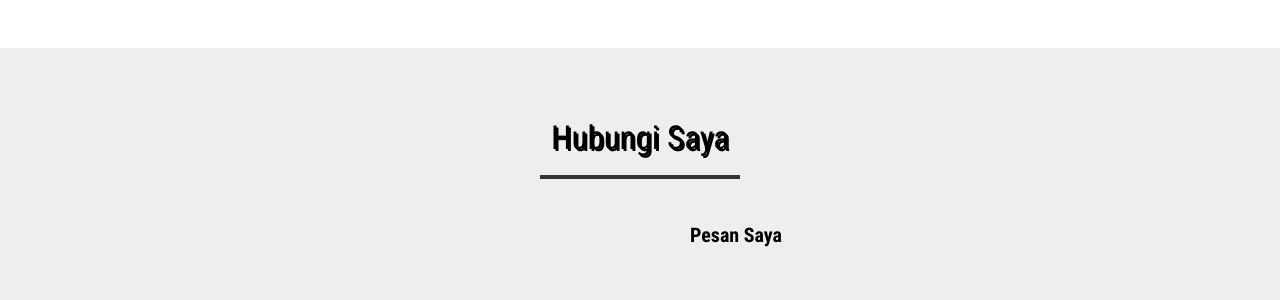
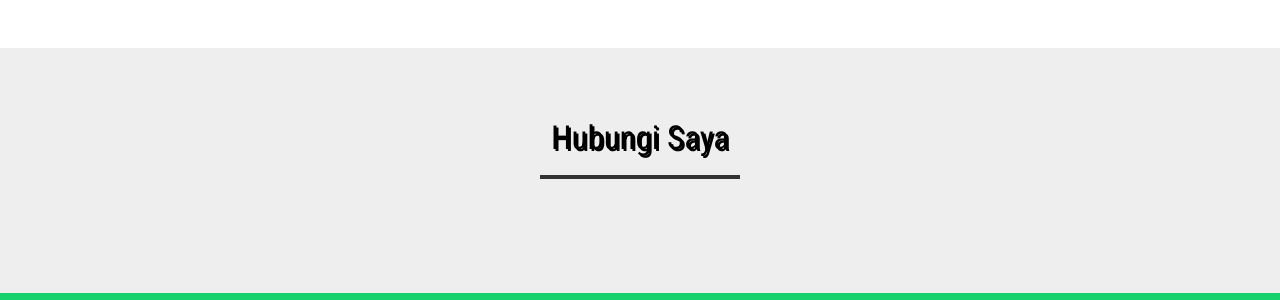
Before and after one commit to mrizkya/rezekimimiti, a plain HTML site: page index.html in a window 1280 px wide. Shown: the part 3621-3921 px from the top of the page. Drawn offline with nearby package versions, Linux system fonts and the light colour scheme.

Commit message:
Update index.html

```diff
--- a/index.html
+++ b/index.html
@@ -472,7 +472,7 @@ body {
         <div class="contact-content">
           <div class="column left"></div>
           <div class="column right">
-            <div class="text">Pesan Saya</div>
+
           </div>
         </div>
       </div>
```
